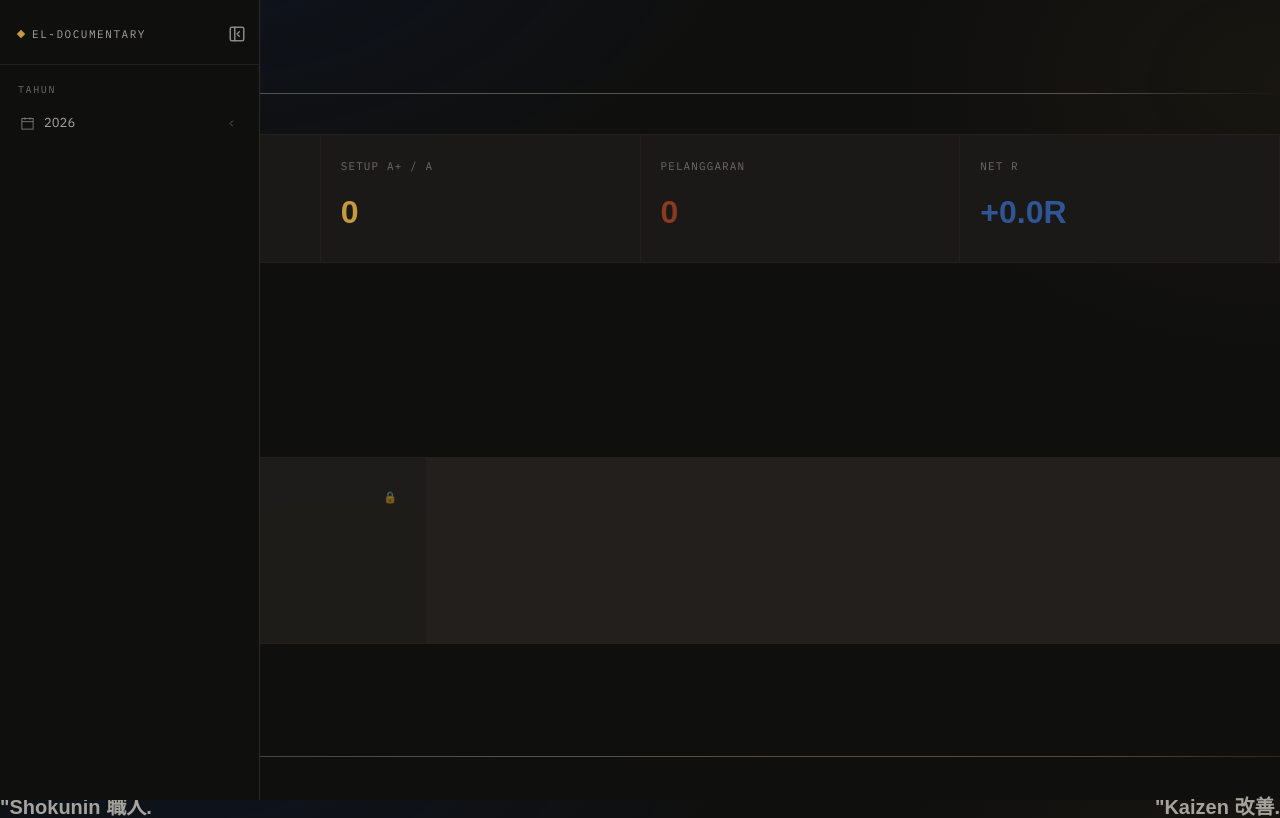
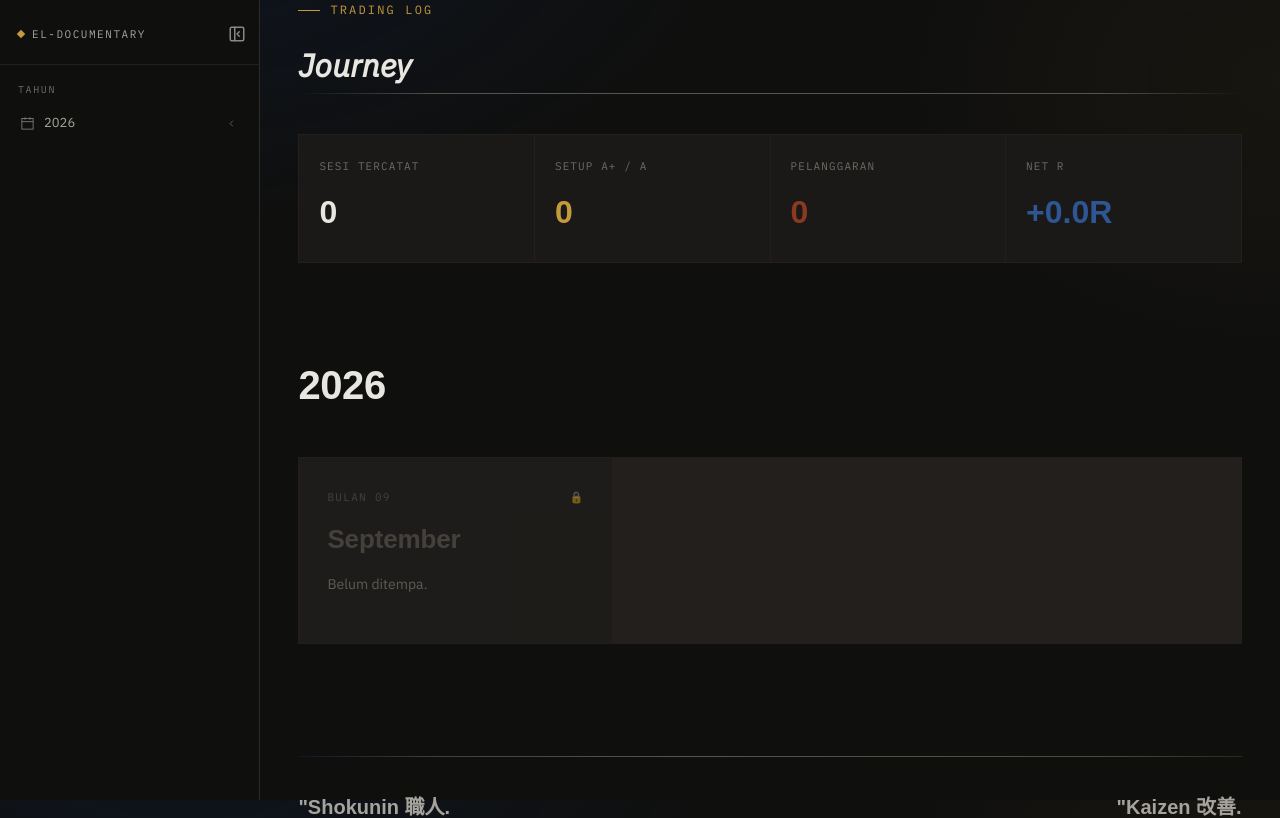
Before and after one commit to Eleven-stack11/the-tempering, a Next.js app: page / in a window 1280 px wide. Shown: the top 818 px of the page. Built offline with nearby package versions, Linux system fonts and the light colour scheme; a web font is replaced by a local one.

Commit message:
Update layout.tsx

```diff
--- a/app/layout.tsx
+++ b/app/layout.tsx
@@ -24,7 +24,7 @@ export default async function RootLayout({
       month: number;
       name: string;
       count: number;
-      weeks: Record<string, number>;
+      weeks: Record<number, number>;
     }
   > = {};
 
@@ -73,11 +73,19 @@ export default async function RootLayout({
 
   return (
     <html lang="id">
-      <body>
+      <body className="bg-[#0F0F0E] text-[#E8E6E1] antialiased">
         <Sidebar months={monthList} />
-        <main className="main-content">
+        <main
+          className="min-h-screen transition-all duration-300 ease-in-out px-6 md:px-12 pt-8 pb-12"
+          style={{
+            marginLeft: "var(--sidebar-width, 260px)",
+            maxWidth: "calc(100% - var(--sidebar-width, 260px))",
+          }}
+        >
           <TopNav />
-          {children}
+          <div className="page-container mt-4">
+            {children}
+          </div>
         </main>
       </body>
     </html>
```
